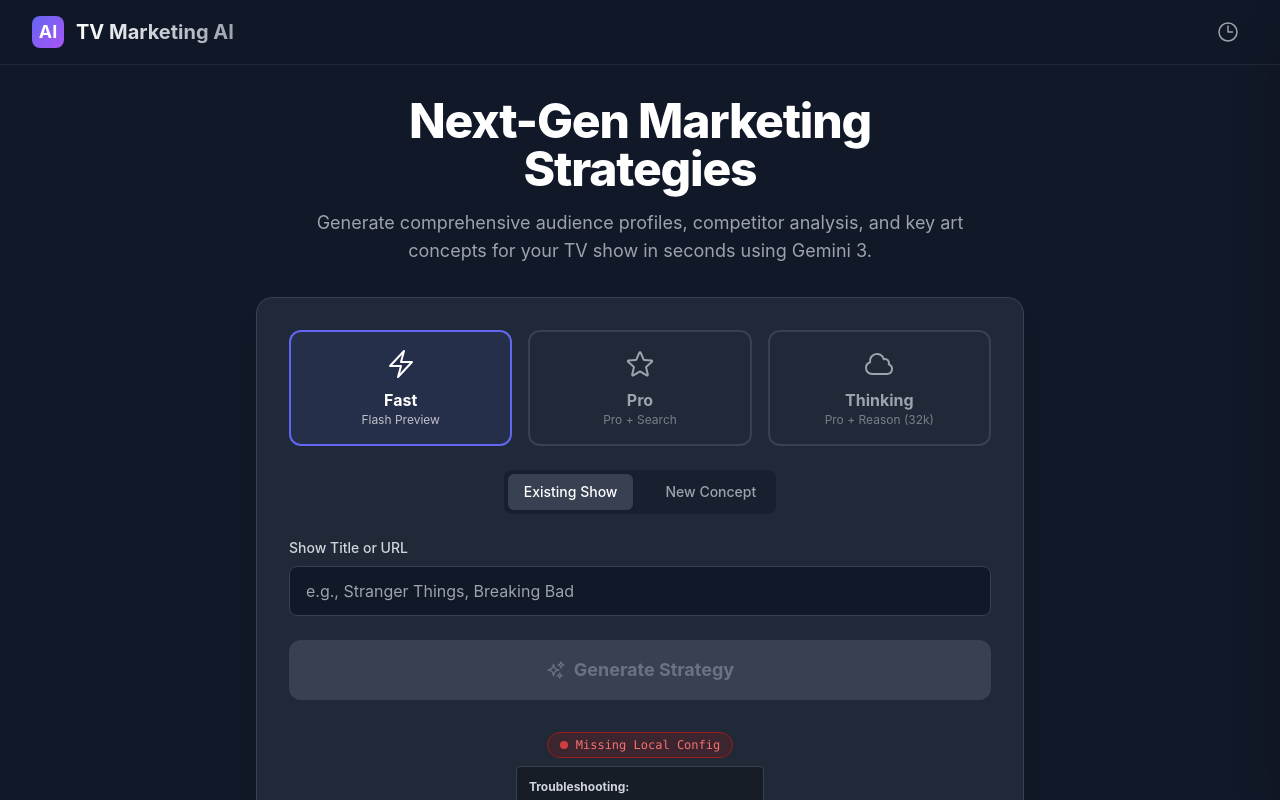
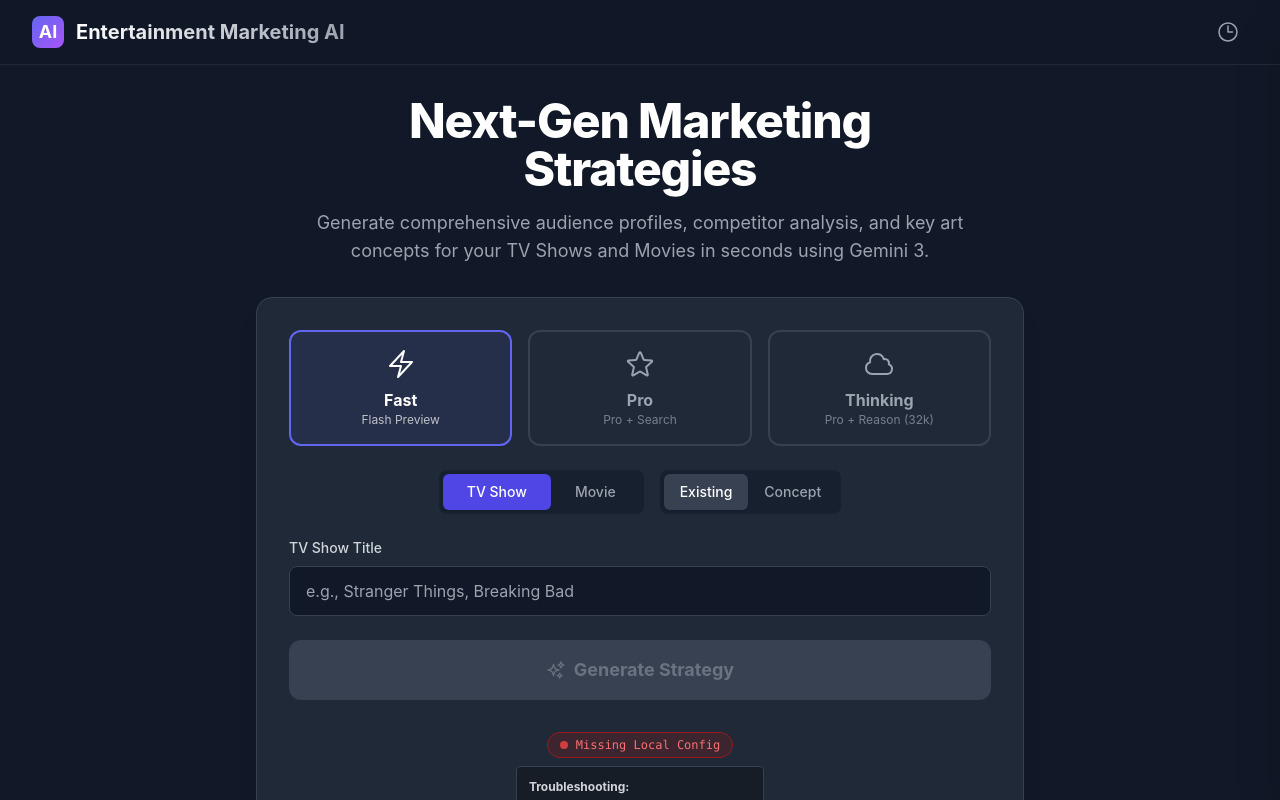
Before and after one commit to heyhardie/TV-Show-Marketing-Planner-v2, a React (Vite) app: page / in a window 1280 px wide. Shown: the top 800 px of the page. Built offline with nearby package versions, Linux system fonts and the light colour scheme.

Commit message:
added support for movies

```diff
--- a/App.tsx
+++ b/App.tsx
@@ -1,5 +1,5 @@
 import React, { useState, useEffect, useRef } from 'react';
-import { ModelType, InputMode, MarketingReport, HistoryItem } from './types';
+import { ModelType, InputMode, MarketingReport, HistoryItem, MediaType } from './types';
 import * as geminiService from './services/geminiService';
 import * as historyService from './services/historyService';
 import { trackEvent } from './services/analyticsService';
@@ -30,13 +30,13 @@ const App: React.FC = () => {
     }
   }, []);
 
-  const handleSubmit = async (input: string, model: ModelType, mode: InputMode) => {
+  const handleSubmit = async (input: string, model: ModelType, mode: InputMode, mediaType: MediaType) => {
     setIsLoading(true);
     setError(null);
     setReport(null);
 
     try {
-      const result = await geminiService.generateMarketingStrategy(input, model, mode);
+      const result = await geminiService.generateMarketingStrategy(input, model, mode, mediaType);
       setReport(result);
 
       // Save to history
@@ -79,7 +79,7 @@ const App: React.FC = () => {
                 <span className="text-white font-bold text-lg">AI</span>
              </div>
              <h1 className="text-xl font-bold bg-clip-text text-transparent bg-gradient-to-r from-white to-gray-400">
-               TV Marketing AI
+               Entertainment Marketing AI
              </h1>
           </div>
 
@@ -106,7 +106,7 @@ const App: React.FC = () => {
                         Next-Gen Marketing Strategies
                     </h2>
                     <p className="text-lg text-gray-400">
-                        Generate comprehensive audience profiles, competitor analysis, and key art concepts for your TV show in seconds using Gemini 3.
+                        Generate comprehensive audience profiles, competitor analysis, and key art concepts for your TV Shows and Movies in seconds using Gemini 3.
                     </p>
                 </div>
                 <InputForm onSubmit={handleSubmit} isLoading={isLoading} />
--- /dev/null
+++ b/components/ChatInterface.tsx
@@ -0,0 +1,125 @@
+import React, { useState, useEffect, useRef } from 'react';
+import { Chat, GenerateContentResponse } from "@google/genai";
+import { ChatMessage, MarketingReport } from '../types';
+import * as geminiService from '../services/geminiService';
+import { SparklesIcon, XMarkIcon } from './IconComponents';
+
+interface ChatInterfaceProps {
+  report: MarketingReport;
+  onClose?: () => void;
+}
+
+const ChatInterface: React.FC<ChatInterfaceProps> = ({ report, onClose }) => {
+  const [messages, setMessages] = useState<ChatMessage[]>([]);
+  const [input, setInput] = useState('');
+  const [isLoading, setIsLoading] = useState(false);
+  const [chatSession, setChatSession] = useState<Chat | null>(null);
+  const messagesEndRef = useRef<HTMLDivElement>(null);
+
+  // Initialize Chat Session
+  useEffect(() => {
+    try {
+        const chat = geminiService.createChatSession(report);
+        setChatSession(chat);
+        setMessages([
+            { role: 'model', text: `I've finished the strategy for "${report.showInfo.title}". What would you like to discuss?` }
+        ]);
+    } catch (e) {
+        console.error("Failed to init chat", e);
+        setMessages([{ role: 'model', text: "Error: Could not initialize chat session. Please check API Key."}]);
+    }
+  }, [report.showInfo.title]); // Re-init if report title changes
+
+  // Auto-scroll to bottom
+  useEffect(() => {
+    messagesEndRef.current?.scrollIntoView({ behavior: 'smooth' });
+  }, [messages]);
+
+  const handleSend = async (e: React.FormEvent) => {
+    e.preventDefault();
+    if (!input.trim() || !chatSession || isLoading) return;
+
+    const userMsg = input.trim();
+    setInput('');
+    setMessages(prev => [...prev, { role: 'user', text: userMsg }]);
+    setIsLoading(true);
+
+    try {
+        const response: GenerateContentResponse = await chatSession.sendMessage({ message: userMsg });
+        const text = response.text || "I'm sorry, I couldn't generate a response.";
+        setMessages(prev => [...prev, { role: 'model', text }]);
+    } catch (error: any) {
+        console.error("Chat Error", error);
+        setMessages(prev => [...prev, { role: 'model', text: "Error: " + (error.message || "Failed to send message") }]);
+    } finally {
+        setIsLoading(false);
+    }
+  };
+
+  return (
+    <div className="bg-gray-800 rounded-2xl border border-gray-700 shadow-xl overflow-hidden flex flex-col h-[500px] w-full print-break-inside-avoid">
+       {/* Chat Header */}
+       <div className="bg-gray-900/80 backdrop-blur p-4 border-b border-gray-700 flex justify-between items-center">
+            <div className="flex items-center space-x-2">
+                <div className="w-2 h-2 rounded-full bg-green-500 animate-pulse"></div>
+                <h3 className="font-bold text-gray-200">Chat with Strategist</h3>
+            </div>
+            {onClose && (
+                <button onClick={onClose} className="text-gray-400 hover:text-white">
+                    <XMarkIcon className="w-5 h-5" />
+                </button>
+            )}
+       </div>
+
+       {/* Messages Area */}
+       <div className="flex-1 overflow-y-auto p-4 space-y-4 bg-gray-900/30">
+            {messages.map((msg, idx) => (
+                <div key={idx} className={`flex ${msg.role === 'user' ? 'justify-end' : 'justify-start'}`}>
+                    <div
+                        className={`max-w-[80%] rounded-2xl px-4 py-3 text-sm leading-relaxed ${
+                            msg.role === 'user'
+                            ? 'bg-indigo-600 text-white rounded-br-sm'
+                            : 'bg-gray-700 text-gray-200 rounded-bl-sm'
+                        }`}
+                    >
+                        {msg.text}
+                    </div>
+                </div>
+            ))}
+            {isLoading && (
+                <div className="flex justify-start">
+                     <div className="bg-gray-700 rounded-2xl px-4 py-3 rounded-bl-sm flex items-center space-x-2">
+                        <div className="w-2 h-2 bg-gray-400 rounded-full animate-bounce" style={{ animationDelay: '0ms'}}></div>
+                        <div className="w-2 h-2 bg-gray-400 rounded-full animate-bounce" style={{ animationDelay: '150ms'}}></div>
+                        <div className="w-2 h-2 bg-gray-400 rounded-full animate-bounce" style={{ animationDelay: '300ms'}}></div>
+                     </div>
+                </div>
+            )}
+            <div ref={messagesEndRef} />
+       </div>
+
+       {/* Input Area */}
+       <form onSubmit={handleSend} className="p-4 bg-gray-800 border-t border-gray-700">
+            <div className="relative">
+                <input
+                    type="text"
+                    value={input}
+                    onChange={(e) => setInput(e.target.value)}
+                    placeholder="Ask about the budget, audience, or key art..."
+                    className="w-full bg-gray-900 border border-gray-700 rounded-xl pl-4 pr-12 py-3 text-white focus:ring-2 focus:ring-indigo-500 outline-none transition-all placeholder-gray-500"
+                    disabled={isLoading}
+                />
+                <button
+                    type="submit"
+                    disabled={!input.trim() || isLoading}
+                    className="absolute right-2 top-1/2 -translate-y-1/2 p-2 text-indigo-400 hover:text-white disabled:text-gray-600 transition-colors"
+                >
+                    <SparklesIcon className="w-5 h-5" />
+                </button>
+            </div>
+       </form>
+    </div>
+  );
+};
+
+export default ChatInterface;
--- a/components/InputForm.tsx
+++ b/components/InputForm.tsx
@@ -1,21 +1,22 @@
 import React, { useState } from 'react';
-import { ModelType, InputMode } from '../types';
+import { ModelType, InputMode, MediaType } from '../types';
 import { SparklesIcon, BoltIcon, StarIcon, BrainIcon } from './IconComponents';
 
 interface InputFormProps {
-  onSubmit: (input: string, model: ModelType, mode: InputMode) => void;
+  onSubmit: (input: string, model: ModelType, mode: InputMode, mediaType: MediaType) => void;
   isLoading: boolean;
 }
 
 const InputForm: React.FC<InputFormProps> = ({ onSubmit, isLoading }) => {
   const [model, setModel] = useState<ModelType>('fast');
   const [mode, setMode] = useState<InputMode>('existing');
+  const [mediaType, setMediaType] = useState<MediaType>('tv');
   const [input, setInput] = useState('');
 
   const handleSubmit = (e: React.FormEvent) => {
     e.preventDefault();
     if (!input.trim() || isLoading) return;
-    onSubmit(input, model, mode);
+    onSubmit(input, model, mode, mediaType);
   };
 
   // DIAGNOSTIC LOGIC
@@ -48,13 +49,26 @@ const InputForm: React.FC<InputFormProps> = ({ onSubmit, isLoading }) => {
   } else if (runtimeKey === '') {
       statusMessage = "Worker Active, Key Empty";
       statusColor = "text-orange-400 border-orange-800 bg-orange-900/30";
-      // THIS IS THE FIX FOR THE USER'S QUESTION
       tip = "The Worker is running, but the API_KEY variable is empty.\n\nIMPORTANT: Go to Cloudflare Dashboard > [Your Project] > Settings > Variables and Secrets.\n(Do NOT use 'Build' variables). Add 'API_KEY' there and Redeploy.";
   } else {
       statusMessage = "Worker Not Active";
       statusColor = "text-orange-400 border-orange-800 bg-orange-900/30";
       tip = "The Worker did not run. 1. Go to Cloudflare > Workers > [App] > Settings > Triggers. 2. Ensure a Route exists (e.g. *your-app.workers.dev/*).";
   }
+
+  const getPlaceholder = () => {
+    if (mode === 'existing') {
+        return mediaType === 'tv' ? "e.g., Stranger Things, Breaking Bad" : "e.g., Inception, The Godfather";
+    }
+    return `Describe your ${mediaType === 'tv' ? 'show' : 'movie'} concept...`;
+  };
+
+  const getLabel = () => {
+    if (mode === 'existing') {
+        return mediaType === 'tv' ? 'TV Show Title' : 'Movie Title';
+    }
+    return mediaType === 'tv' ? 'Show Concept / Summary' : 'Movie Concept / Summary';
+  };
 
   return (
     <form onSubmit={handleSubmit} className="w-full max-w-3xl mx-auto space-y-6 bg-gray-800 p-8 rounded-2xl shadow-xl border border-gray-700">
@@ -104,8 +118,32 @@ const InputForm: React.FC<InputFormProps> = ({ onSubmit, isLoading }) => {
         </button>
       </div>
 
-      {/* Input Mode */}
-      <div className="flex space-x-4 bg-gray-900/50 p-1 rounded-lg w-fit mx-auto">
+      {/* Format & Mode Selection */}
+      <div className="flex flex-col sm:flex-row justify-center gap-4">
+          {/* Format (TV vs Movie) */}
+          <div className="flex bg-gray-900/50 p-1 rounded-lg w-fit mx-auto sm:mx-0">
+            <button
+              type="button"
+              onClick={() => setMediaType('tv')}
+              className={`px-6 py-2 rounded-md text-sm font-medium transition-all ${
+                mediaType === 'tv' ? 'bg-indigo-600 text-white shadow-sm' : 'text-gray-400 hover:text-white'
+              }`}
+            >
+              TV Show
+            </button>
+            <button
+              type="button"
+              onClick={() => setMediaType('movie')}
+              className={`px-6 py-2 rounded-md text-sm font-medium transition-all ${
+                mediaType === 'movie' ? 'bg-indigo-600 text-white shadow-sm' : 'text-gray-400 hover:text-white'
+              }`}
+            >
+              Movie
+            </button>
+          </div>
+
+          {/* Mode (Existing vs Concept) */}
+          <div className="flex bg-gray-900/50 p-1 rounded-lg w-fit mx-auto sm:mx-0">
             <button
               type="button"
               onClick={() => setMode('existing')}
@@ -113,7 +151,7 @@ const InputForm: React.FC<InputFormProps> = ({ onSubmit, isLoading }) => {
                 mode === 'existing' ? 'bg-gray-700 text-white shadow-sm' : 'text-gray-400 hover:text-white'
               }`}
             >
-          Existing Show
+              Existing
             </button>
             <button
               type="button"
@@ -122,14 +160,15 @@ const InputForm: React.FC<InputFormProps> = ({ onSubmit, isLoading }) => {
                 mode === 'concept' ? 'bg-gray-700 text-white shadow-sm' : 'text-gray-400 hover:text-white'
               }`}
             >
-          New Concept
+              Concept
             </button>
+          </div>
       </div>
 
       {/* Input Field */}
       <div className="space-y-2">
         <label htmlFor="input" className="block text-sm font-medium text-gray-300">
-          {mode === 'existing' ? 'Show Title or URL' : 'Treatment / Summary'}
+          {getLabel()}
         </label>
         {mode === 'existing' ? (
           <input
@@ -137,7 +176,7 @@ const InputForm: React.FC<InputFormProps> = ({ onSubmit, isLoading }) => {
             type="text"
             value={input}
             onChange={(e) => setInput(e.target.value)}
-            placeholder="e.g., Stranger Things, Breaking Bad"
+            placeholder={getPlaceholder()}
             className="w-full bg-gray-900 border border-gray-700 rounded-lg px-4 py-3 text-white focus:ring-2 focus:ring-indigo-500 focus:border-transparent outline-none transition-all"
           />
         ) : (
@@ -146,7 +185,7 @@ const InputForm: React.FC<InputFormProps> = ({ onSubmit, isLoading }) => {
             value={input}
             onChange={(e) => setInput(e.target.value)}
             rows={4}
-            placeholder="Describe your show concept..."
+            placeholder={getPlaceholder()}
             className="w-full bg-gray-900 border border-gray-700 rounded-lg px-4 py-3 text-white focus:ring-2 focus:ring-indigo-500 focus:border-transparent outline-none transition-all resize-none"
           />
         )}
--- a/components/MarketingReportDisplay.tsx
+++ b/components/MarketingReportDisplay.tsx
@@ -3,6 +3,7 @@ import { MarketingReport } from '../types';
 import { generateKeyArtImage } from '../services/geminiService';
 import { DownloadIcon, ClipboardIcon } from './IconComponents';
 import { PieChart, Pie, Cell, Tooltip, ResponsiveContainer, Legend } from 'recharts';
+import ChatInterface from './ChatInterface';
 
 interface Props {
   data: MarketingReport;
@@ -49,6 +50,8 @@ const MarketingReportDisplay: React.FC<Props> = ({ data }) => {
     alert("Report JSON copied to clipboard!");
   };
 
+  const isMovie = data.mediaType === 'movie';
+
   return (
     <div className="w-full max-w-6xl mx-auto space-y-8 animate-fade-in" id="report-display">
 
@@ -78,6 +81,11 @@ const MarketingReportDisplay: React.FC<Props> = ({ data }) => {
                  ))}
                </div>
             </div>
+            {data.mediaType && (
+                <div className="px-3 py-1 rounded border border-gray-600 text-xs text-gray-400 uppercase tracking-widest">
+                    {data.mediaType === 'movie' ? 'Movie' : 'TV Show'}
+                </div>
+            )}
           </div>
           <p className="text-gray-300 text-lg leading-relaxed max-w-4xl">{data.showInfo.summary}</p>
         </div>
@@ -164,7 +172,7 @@ const MarketingReportDisplay: React.FC<Props> = ({ data }) => {
                     <p className="text-gray-200 bg-gray-900/50 p-4 rounded-xl">{data.marketingPlan.adBuyImplementation}</p>
                 </div>
                 <div>
-                    <h3 className="text-sm font-semibold text-gray-400 uppercase tracking-wider mb-2">Cross Promotion</h3>
+                    <h3 className="text-sm font-semibold text-gray-400 uppercase tracking-wider mb-2">{isMovie ? 'Cross Promotion / Tie-ins' : 'Cross Promotion Shows'}</h3>
                     <div className="flex flex-wrap gap-2 bg-gray-900/50 p-4 rounded-xl">
                         {data.marketingPlan.crossPromotionShows.map((show, i) => (
                              <span key={i} className="px-3 py-1 bg-purple-900/30 text-purple-300 rounded-lg border border-purple-800/50 text-sm">{show}</span>
@@ -273,6 +281,11 @@ const MarketingReportDisplay: React.FC<Props> = ({ data }) => {
         </div>
       </div>
 
+       {/* Chat Section */}
+       <div className="pt-8 border-t border-gray-800 print-break-inside-avoid">
+           <ChatInterface report={data} />
+       </div>
+
       {/* Grounding Sources */}
       {data.groundingUrls && data.groundingUrls.length > 0 && (
           <div className="text-center pt-8 border-t border-gray-800 print-break-inside-avoid">
--- a/metadata.json
+++ b/metadata.json
@@ -1,5 +1,5 @@
 {
-  "name": "TV Show Marketer v2",
-  "description": "A comprehensive AI-powered tool for generating TV show marketing strategies, audience profiles, and visual assets using Google Gemini 3 models.",
+  "name": "Entertainment Marketer v3",
+  "description": "A comprehensive AI-powered tool for generating marketing strategies for TV shows and Movies using Google Gemini 3 models.",
   "requestFramePermissions": []
 }
--- a/package.json
+++ b/package.json
@@ -1,5 +1,5 @@
 {
-  "name": "tv-show-marketer-v2",
+  "name": "entertainment-marketer-v3",
   "private": true,
   "version": "0.0.0",
   "type": "module",
--- a/services/geminiService.ts
+++ b/services/geminiService.ts
@@ -1,5 +1,5 @@
-import { GoogleGenAI, Type, Schema } from "@google/genai";
-import { MarketingReport, ModelType, InputMode } from '../types';
+import { GoogleGenAI, Type, Schema, Chat } from "@google/genai";
+import { MarketingReport, ModelType, InputMode, MediaType } from '../types';
 import { trackEvent } from './analyticsService';
 
 // Helper to retrieve the API Key from various possible sources
@@ -135,7 +135,8 @@ const ensureApiKey = async () => {
 export const generateMarketingStrategy = async (
   input: string,
   modelType: ModelType,
-  mode: InputMode
+  mode: InputMode,
+  mediaType: MediaType
 ): Promise<MarketingReport> => {
 
   // Enforce Paid Key Selection for Advanced Models
@@ -177,16 +178,21 @@ export const generateMarketingStrategy = async (
 
   const thinkingConfig = modelType === 'thinking' ? { thinkingBudget: 32768 } : undefined;
 
-  const systemInstruction = `You are a world-class TV Marketing Executive.
-  Your task is to generate a comprehensive marketing report for a TV show.
-  ${mode === 'existing' ? 'Verify facts about the show using Google Search.' : 'This is a new concept. Be creative and inventive.'}
+  const entityType = mediaType === 'movie' ? 'Movie' : 'TV Show';
+  const roleType = mediaType === 'movie' ? 'Film Marketing Executive' : 'TV Marketing Executive';
+
+  const systemInstruction = `You are a world-class ${roleType}.
+  Your task is to generate a comprehensive marketing report for a ${entityType}.
+  ${mode === 'existing' ? `Verify facts about the ${entityType} using Google Search.` : 'This is a new concept. Be creative and inventive.'}
 
   Output MUST be valid JSON matching the schema provided.
+  IMPORTANT: The JSON schema uses "showInfo" and "crossPromotionShows" for compatibility, but if the user asks for a MOVIE, fill these fields with MOVIE relevant data (e.g. cross promotion with other films).
+
   For 'budgetBreakdown', ensure percentages sum to roughly 100.
   For 'keyArtConcepts', provide 3 distinct visual directions with detailed image generation prompts.
   `;
 
-  const prompt = `Generate a marketing strategy for the following ${mode === 'existing' ? 'existing TV show' : 'new TV show concept'}:
+  const prompt = `Generate a marketing strategy for the following ${mode === 'existing' ? `existing ${entityType}` : `new ${entityType} concept`}:
   "${input}"
   `;
 
@@ -226,6 +232,7 @@ export const generateMarketingStrategy = async (
     // Deduplicate URLs
     data.groundingUrls = Array.from(new Set(groundingUrls));
     data.modelUsed = modelType;
+    data.mediaType = mediaType;
 
     // Track successful report generation
     trackEvent('report');
@@ -286,3 +293,32 @@ export const generateKeyArtImage = async (prompt: string): Promise<string> => {
 
   throw new Error("No image generated.");
 };
+
+export const createChatSession = (report: MarketingReport): Chat => {
+    let ai;
+    try {
+        ai = getAiClient();
+    } catch(e) {
+        throw new Error("API Key is missing.");
+    }
+
+    const entityType = report.mediaType === 'movie' ? 'Movie' : 'TV Show';
+    const roleType = report.mediaType === 'movie' ? 'Film Marketing Executive' : 'TV Marketing Executive';
+
+    const contextInstruction = `You are a world-class ${roleType} who just authored a marketing strategy report for the ${entityType}: "${report.showInfo.title}".
+
+    Here is the full content of the report you generated in JSON format:
+    ${JSON.stringify(report)}
+
+    The user will ask you questions about your strategy. Answer based on the report data, but feel free to expand with your expertise.
+    Be professional, creative, and enthusiastic about the project.
+    Keep answers concise unless asked for detail.
+    `;
+
+    return ai.chats.create({
+        model: 'gemini-3-flash-preview',
+        config: {
+            systemInstruction: contextInstruction,
+        }
+    });
+}
```
Also changed, not shown: types.ts (+7 -0 lines). Lines whose indentation alone changed are shown as unchanged.
